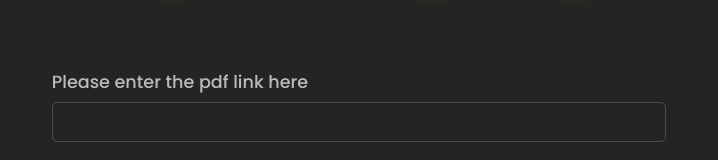
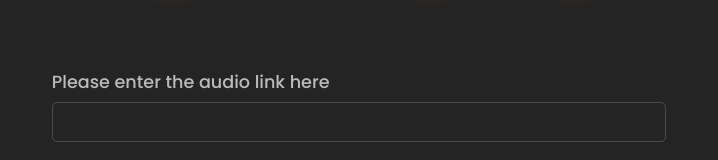
Before and after one commit to chirag-ghosh/SpeakUp, a React (Vite) app in the folder frontend/: page /sign in a window 1280 px wide. Shown: the part 234-394 px from the top of the page, without its empty margins (281-999 px from the left). Built offline with nearby package versions, Linux system fonts and the light colour scheme.

Commit message:
Update text;

```diff
--- a/frontend/src/pages/SignLanguage.tsx
+++ b/frontend/src/pages/SignLanguage.tsx
@@ -33,7 +33,7 @@ function SignLanguage() {
       <form onSubmit={submitForm}>
         <div className="item-group">
           <div className="form-item form-item-long">
-            <div className="label">Please enter the pdf link here</div>
+            <div className="label">Please enter the audio link here</div>
             <input type="url" value={url} onChange={(event) => setUrl(event.target.value)} />
           </div>
         </div>
```
